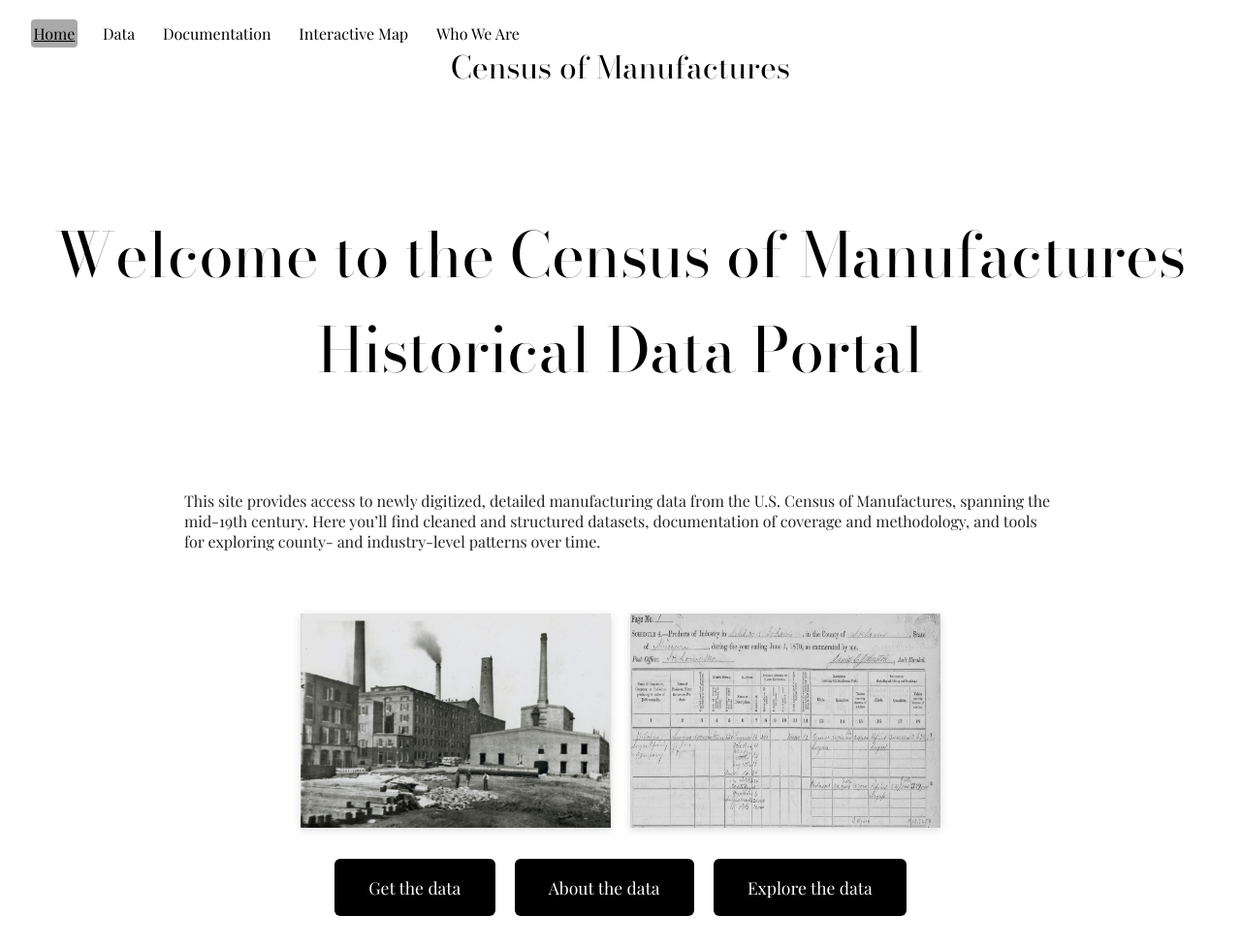
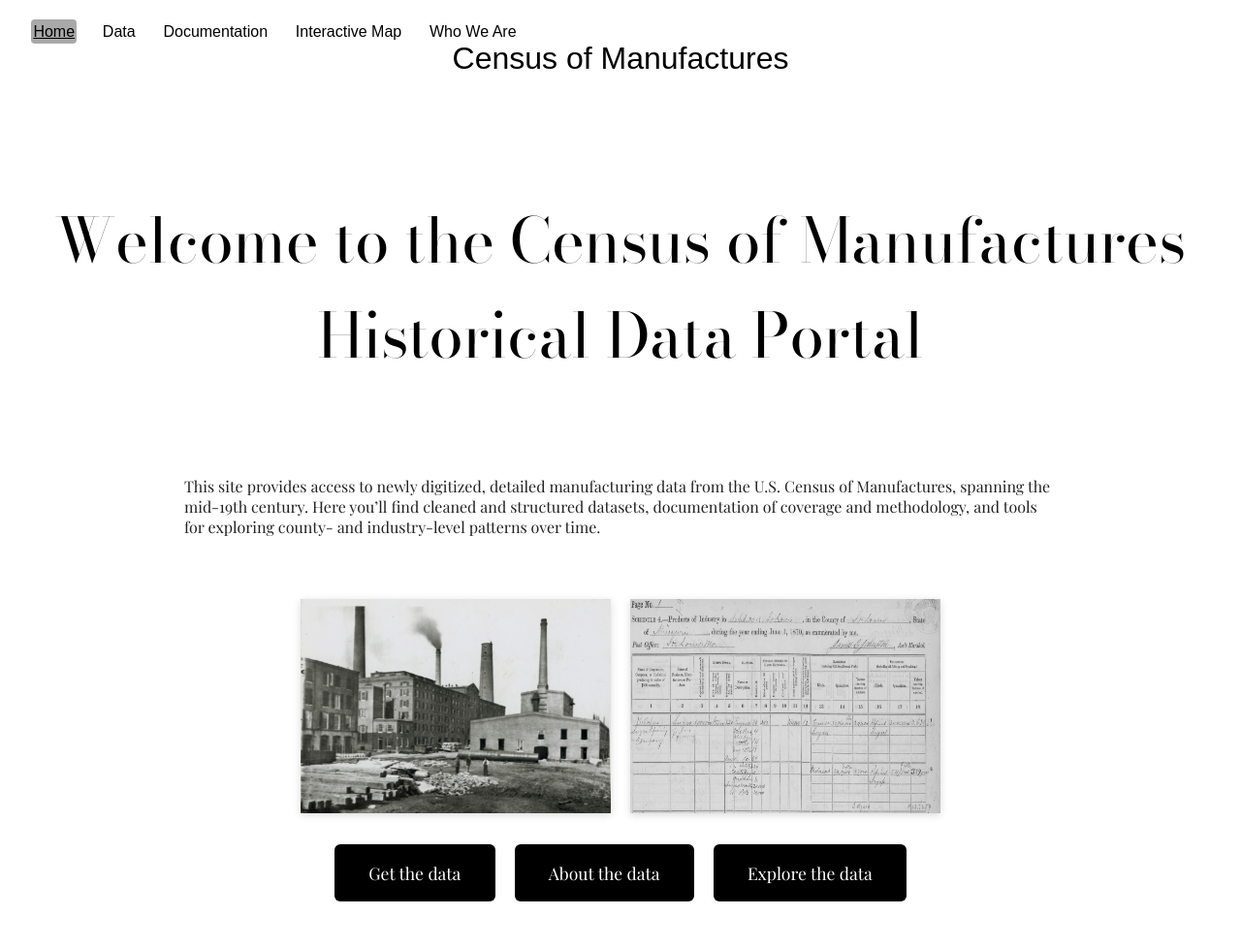
Before and after one commit to allen-otterstrom/CMF_data, a Jekyll site: the page built from index.md, in a window 1280 px wide. Shown: the whole page at 97% size. Built offline with Jekyll 4.4.1, drawn with Linux system fonts in a browser that asks for light colours.

Commit message:
Update header.html

```diff
--- a/_includes/header.html
+++ b/_includes/header.html
@@ -64,7 +64,8 @@
   gap: 1.25em;
   padding: 0;
   margin: 0;
-  font-family: 'Playfair Display', serif;
+  /*font-family: 'Playfair Display', serif;*/
+  font-family: 'Arial';
   align-items: center;
 }
 
@@ -116,7 +117,8 @@
   white-space: nowrap;
   color: #000;
   text-decoration: none;
-  font-family: 'Playfair Display', serif;
+  /*font-family: 'Playfair Display', serif;*/
+  font-family: 'Arial';
 }
 
 .submenu li a:hover { background: #f3f3f3; }
@@ -139,7 +141,8 @@
 
 /* centered title */
 .title {
-  font-family: 'Bodoni Moda', serif;
+  /*font-family: 'Bodoni Moda', serif;*/
+  font-family: 'Arial';
   font-weight: 400;
   font-size: 2em;
   text-align: center;
@@ -229,7 +232,8 @@ header {
 .nav-links {
   display: flex;
   gap: 1.5em;
-  font-family: 'Playfair Display', serif;
+  /*font-family: 'Playfair Display', serif;*/
+  font-family: 'Arial';
   margin-right: auto; /* pushes the title to the center */
 }
 
@@ -246,7 +250,8 @@ header {
 
 /* Centered title */
 .title {
-  font-family: 'Bodoni Moda', serif;
+  /*font-family: 'Bodoni Moda', serif;*/
+  font-family: 'Arial';
   font-weight: 400;
   font-size: 2em;
   text-align: center;
```
